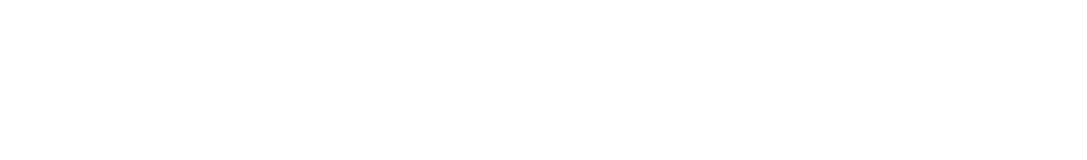
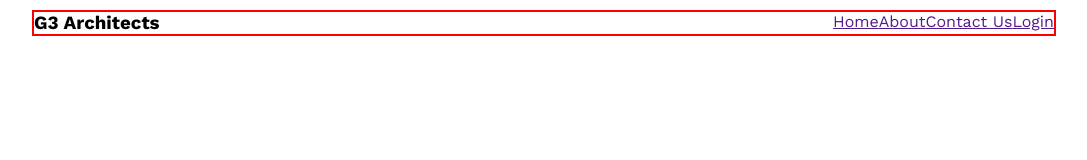
Before and after one commit to mhedi-hasan/archiects-projects, a plain HTML site: page index.html in a window 1280 px wide. Shown: the whole page, without its empty margins (96-1183 px from the left). Drawn offline with nearby package versions, Linux system fonts and the light colour scheme.

Commit message:
work sans font added

```diff
--- a/Style.css
+++ b/Style.css
@@ -1,10 +1,24 @@
+/* Work Sans font from google font */
+@import url('https://fonts.googleapis.com/css2?family=Work+Sans:wght@400;500;600;700&display=swap');
 *{
+    font-family: 'Work Sans', sans-serif;
     margin: 0;
     padding: 0;
     box-sizing: border-box;
 }
      /* header-section-start */
-
+    .navbar {
+        display: flex;
+        justify-content: space-between;
+        margin: 10px 10%;
+        border: 2px solid red;
+    }
+    .navbar ul{
+        display: flex;
+    }
+    .navbar ul li{
+        list-style: none;
+    }
 
      /* header-section-end */
 
--- a/index.html
+++ b/index.html
@@ -8,7 +8,17 @@
 </head>
 <body>
         <!-- header-section-start -->
-    <header></header>
+    <header>
+        <nav class="navbar">
+            <h3>G3 Architects</h3>
+            <ul>
+                <li><a href="">Home</a></li>
+                <li><a href="">About</a></li>
+                <li><a href="">Contact Us</a></li>
+                <li><a href="">Login</a></li>
+            </ul>
+        </nav>
+    </header>
     <!-- header-section-end -->
         <!-- main-section-start -->
     <main></main>
```
